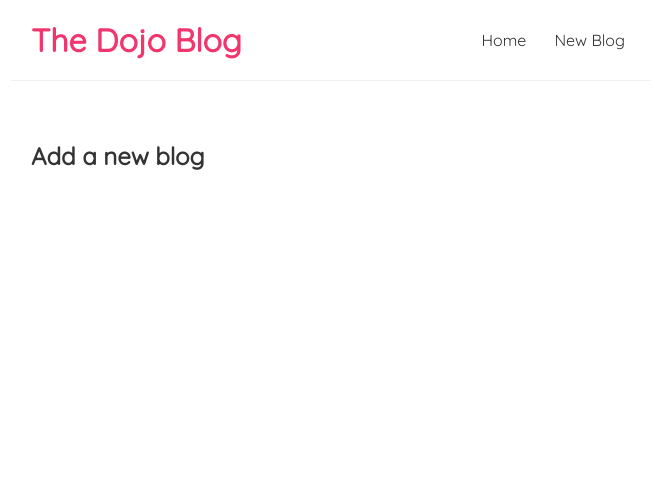
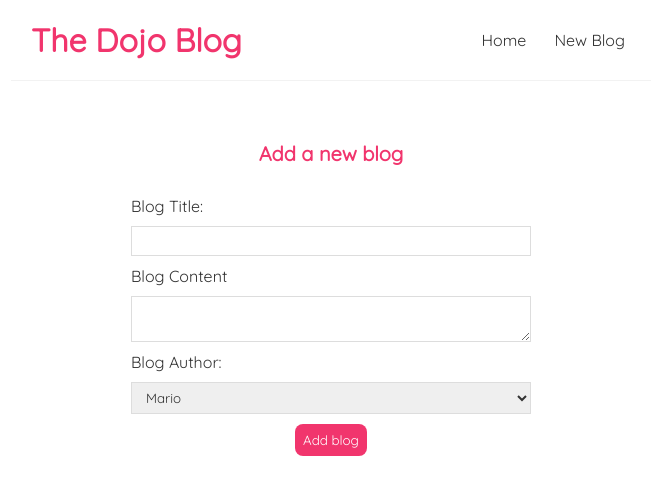
Before and after one commit to sebastienserra/blog_react, a React (Create React App) app: page /create in a window 1280 px wide. Shown: the top 494 px of the page, without its empty margins (309-964 px from the left). Built offline with nearby package versions, Linux system fonts and the light colour scheme.

Commit message:
Posting and deleting the blogs

```diff
--- a/src/App.js
+++ b/src/App.js
@@ -3,6 +3,7 @@ import Home from './Home';
 import { BrowserRouter as Router, Route, Switch } from 'react-router-dom';
 import Create from './Create';
 import BlogDetails from './BlogDetails';
+import NotFound from './NotFound'
 
 function App() {
   return (
@@ -20,6 +21,9 @@ function App() {
            <Route exact path="/blogs/:id">
               <BlogDetails />
            </Route>
+           <Route exact path="*">
+              <NotFound />
+           </Route>
          </Switch>
         </div>
       </div>
--- a/src/BlogDetails.js
+++ b/src/BlogDetails.js
@@ -1,9 +1,17 @@
-import { useParams } from "react-router-dom";
+import { useHistory, useParams } from "react-router-dom";
 import useFetch from './useFetch';
 
 const BlogDetails = () => {
     const { id } = useParams();
     const { data: blog, error, isPending } = useFetch('http://localhost:8000/blogs/' + id);
+    const history = useHistory();
+    const handleClick = () => {
+        fetch('http://localhost:8000/blogs/' + blog.id, {
+            method:'DELETE'
+        }).then(() => {
+            history.push('/');
+        })
+    }
     return (
         <div className="blog-details">
             {isPending && <div>Loading...</div>}
@@ -13,6 +21,7 @@ const BlogDetails = () => {
                     <h2>{blog.title}</h2>
                     <p>Written by {blog.author}</p>
                     <div>{ blog.body }</div>
+                    <button onClick={handleClick}>delete</button>
                 </article>
             )}
         </div>
--- a/src/Create.js
+++ b/src/Create.js
@@ -1,7 +1,53 @@
+import { useState } from 'react';
+import { useHistory } from 'react-router-dom';
+
 const Create = () => {
+    const [title, setTitle] = useState('');
+    const [body, setBody] = useState('');
+    const [author, setAuthor] = useState('Mario');
+    const history = useHistory();
+
+    const handleSubmit = (e) =>{
+        e.preventDefault();
+        const blog = {title, body, author};
+        console.log(blog);
+        fetch('http://localhost:8000/blogs/', {
+            method:'POST',
+            headers:{"Content-Type": "application/json"},
+            body: JSON.stringify(blog)
+        }).then(() => {
+            //history.go(-1);
+            history.push('/');
+        })
+    }
+
     return (
         <div className="create">
             <h2>Add a new blog</h2>
+                <form onSubmit={handleSubmit}>
+                    <label>Blog Title:</label>
+                    <input
+                    type="text"
+                    required
+                    value = { title }
+                    onChange = {(e) => setTitle(e.target.value)}
+                    />
+                    <label>Blog Content</label>
+                    <textarea
+                    required
+                    value = {body}
+                    onChange={(e)=>setBody(e.target.value)}>
+                    </textarea>
+                    <label>Blog Author:</label>
+                    <select
+                    value = {author}
+                    onChange={(e)=>setAuthor(e.target.value)}
+                    >
+                        <option value="Mario">Mario</option>
+                        <option value="Luigi">Luigi</option>
+                    </select>
+                    <button>Add blog</button>
+                </form>
         </div>
      );
 }
--- /dev/null
+++ b/src/NotFound.js
@@ -0,0 +1,13 @@
+import { Link } from 'react-router-dom';
+
+const NotFound = () => {
+    return (
+        <div className="not-found">
+        <h2>Sorry</h2>
+        <p>That page cannot be found</p>
+        <Link to="/">Back to homepage...</Link>
+        </div>
+     );
+}
+
+export default NotFound;
--- a/src/index.css
+++ b/src/index.css
@@ -65,3 +65,34 @@
   border-radius: 8px;
   cursor: pointer;
 }
+/* create new blog form */
+.create {
+  max-width: 400px;
+  margin: 0 auto;
+  text-align: center;
+}
+.create label {
+  text-align: left;
+  display: block;
+}
+.create h2 {
+  font-size: 20px;
+  color: #f1356d;
+  margin-bottom: 30px;
+}
+.create input, .create textarea, .create select {
+  width: 100%;
+  padding: 6px 10px;
+  margin: 10px 0;
+  border: 1px solid #ddd;
+  box-sizing: border-box;
+  display: block;
+}
+.create button {
+  background: #f1356d;
+  color: #fff;
+  border: 0;
+  padding: 8px;
+  border-radius: 8px;
+  cursor: pointer;
+}
```
Also changed, not shown: data/db.json (+19 -7 lines), 1 other file (tests, documents, lock files or other folders).
